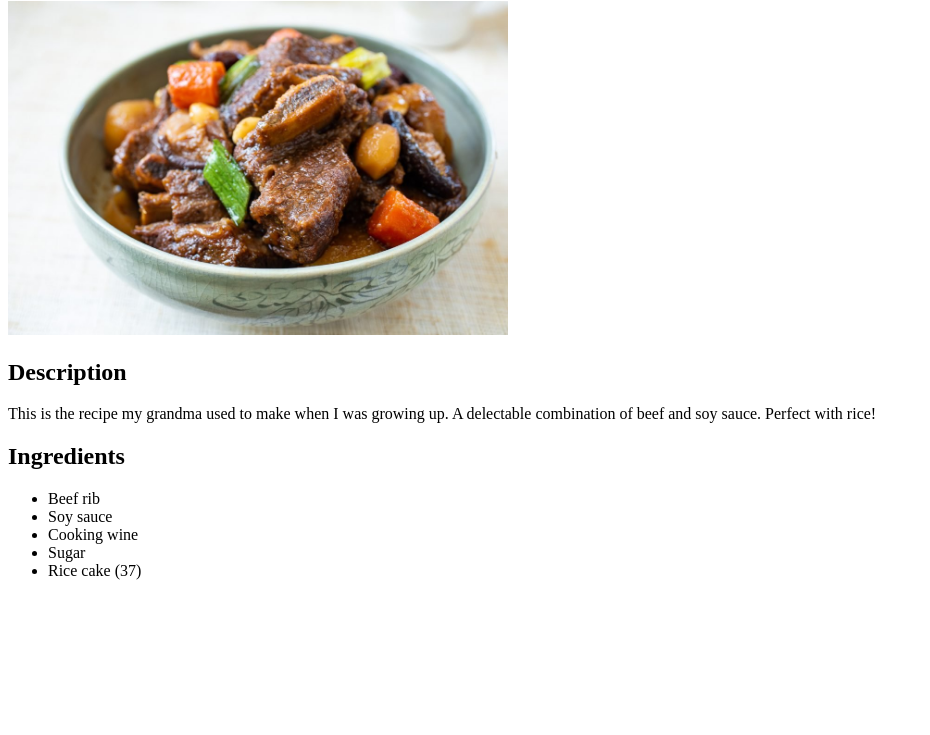
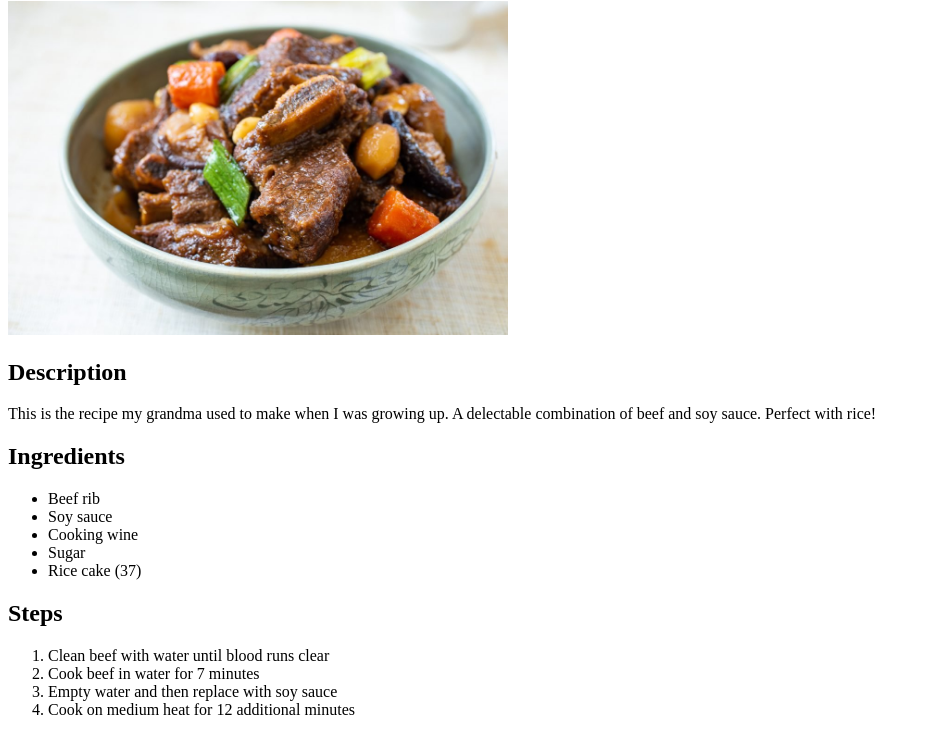
Before and after one commit to brianlearns/odin-recipes, a plain HTML site: page recipes/galbi.html in a window 1280 px wide. Shown: the part 79-814 px from the top of the page, without its empty margins (0-930 px from the left). Drawn offline with Linux system fonts and the light colour scheme.

Commit message:
Added cooking instructions

```diff
--- a/recipes/galbi.html
+++ b/recipes/galbi.html
@@ -40,6 +40,22 @@
             </li>
         </ul>
     </p>
-
+    <h2>
+        Steps
+    </h2>
+    <ol>
+        <li>
+            Clean beef with water until blood runs clear
+        </li>
+        <li>
+            Cook beef in water for 7 minutes
+        </li>
+        <li>
+            Empty water and then replace with soy sauce
+        </li>
+        <li>
+            Cook on medium heat for 12 additional minutes
+        </li>
+    </ol>
 </body>
 </html>
```
